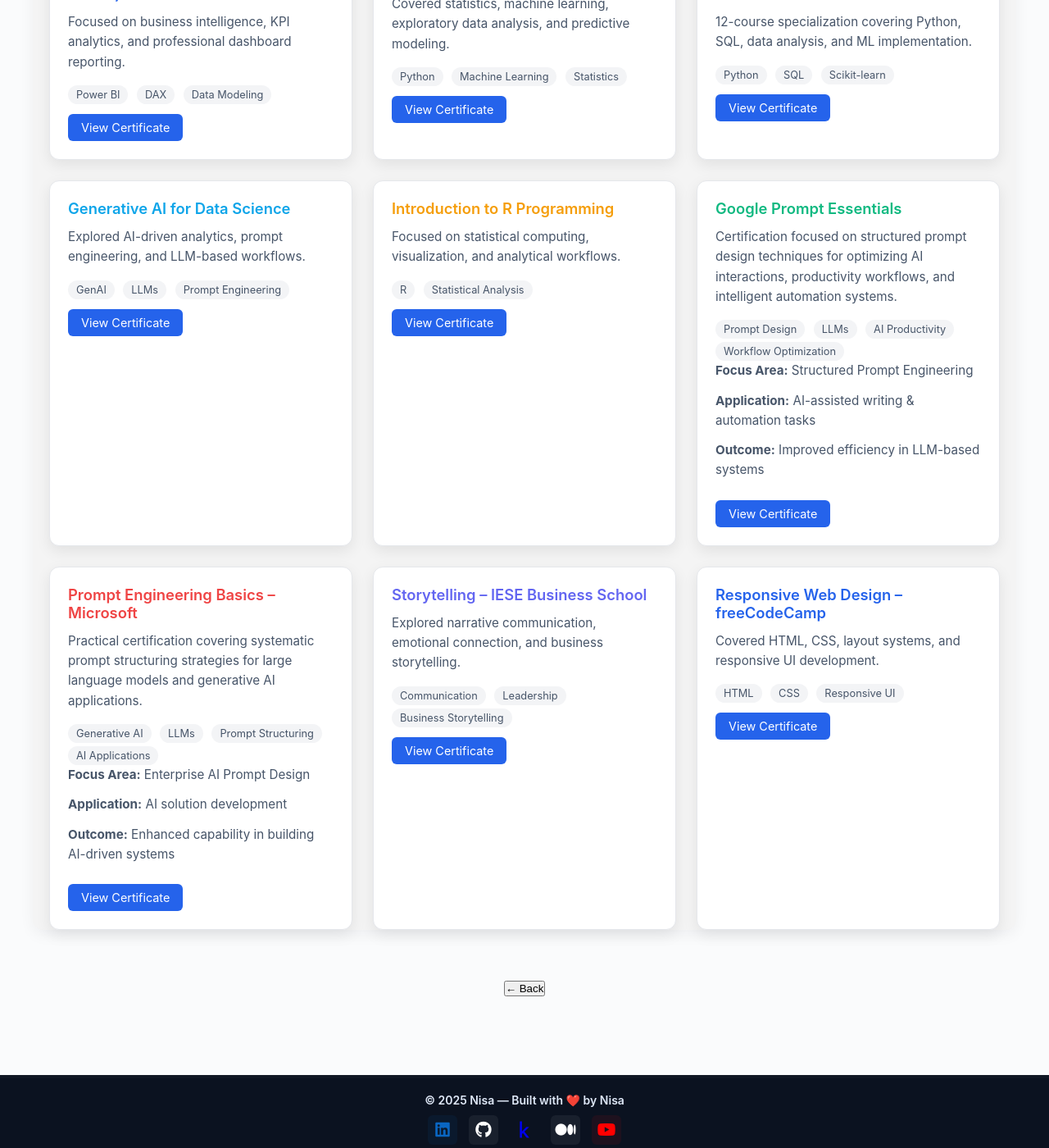
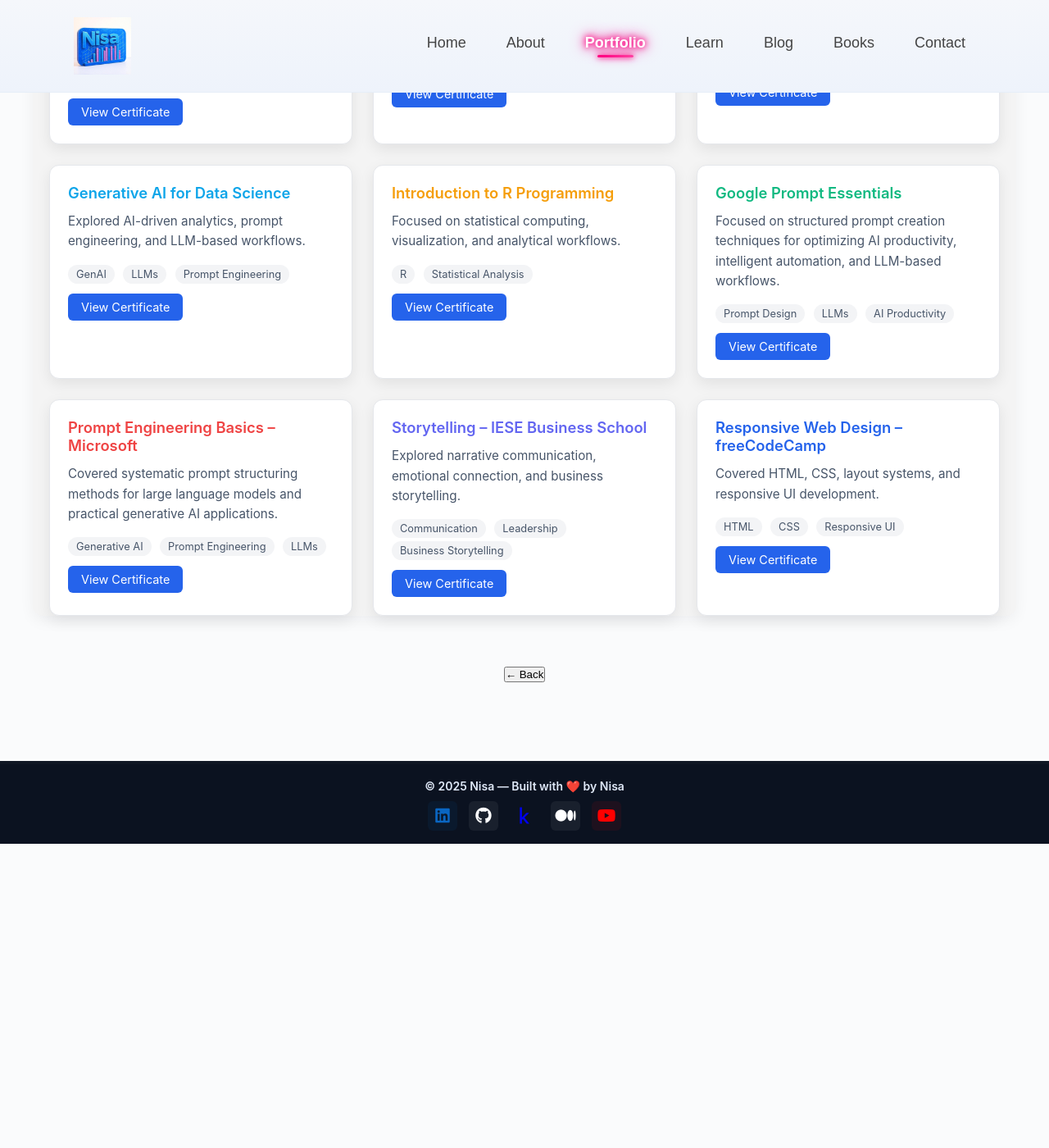
Before and after one commit to tabassumunnisa19/My_Personal_Website, a Jekyll site: the page portfolio-pages/certifications.html, which Jekyll copies as it is, in a window 1280 px wide and 1400 px high, scrolled down 382 px. Shown: the whole window at 82% size. Built offline with Jekyll 4.4.1, drawn with Linux system fonts in a browser that asks for light colours; after the commit the page ends 1411 px from its top, so only the background shows below that; some of the changed text lies outside the part shown.

Commit message:
Update certifications.html

```diff
--- a/portfolio-pages/certifications.html
+++ b/portfolio-pages/certifications.html
@@ -122,21 +122,29 @@
 
 <body>
 
-header class="site-header">
+<header class="site-header">
   <div class="site-container header-inner">
-    <a href="../index.html" class="logo"><img src="../logo.jpg" alt="Nisa logo" /></a>
+
+    <a href="../index.html" class="logo">
+      <img src="../logo.jpg" alt="Nisa logo">
+    </a>
+
     <button class="menu-toggle" aria-label="Toggle menu">
-      <span class="bar"></span><span class="bar"></span><span class="bar"></span>
+      <span class="bar"></span>
+      <span class="bar"></span>
+      <span class="bar"></span>
     </button>
+
     <nav id="main-nav" class="navbar" role="navigation">
       <a href="../index.html">Home</a>
       <a href="../about.html">About</a>
       <a href="../portfolio.html" class="active">Portfolio</a>
-      <a href="../learn.html" >Learn</a>
+      <a href="../learn.html">Learn</a>
       <a href="../blog.html">Blog</a>
       <a href="../books.html">Books</a>
       <a href="../contact.html">Contact</a>
     </nav>
+
   </div>
 </header>
 
@@ -203,27 +211,19 @@
       <a class="cert-btn" href="#">View Certificate</a>
     </div>
 
-    <!-- Google Prompt Essentials -->
+   <!-- Google Prompt Essentials -->
 <div class="card">
   <h3>Google Prompt Essentials</h3>
 
   <p>
-    Certification focused on structured prompt design techniques for
-    optimizing AI interactions, productivity workflows, and intelligent
-    automation systems.
+    Focused on structured prompt creation techniques for optimizing
+    AI productivity, intelligent automation, and LLM-based workflows.
   </p>
 
   <div class="tech-stack">
     <span>Prompt Design</span>
     <span>LLMs</span>
     <span>AI Productivity</span>
-    <span>Workflow Optimization</span>
-  </div>
-
-  <div class="metrics">
-    <p><strong>Focus Area:</strong> Structured Prompt Engineering</p>
-    <p><strong>Application:</strong> AI-assisted writing & automation tasks</p>
-    <p><strong>Outcome:</strong> Improved efficiency in LLM-based systems</p>
   </div>
 
   <a class="cert-btn" href="#">View Certificate</a>
@@ -235,26 +235,18 @@
   <h3>Prompt Engineering Basics – Microsoft</h3>
 
   <p>
-    Practical certification covering systematic prompt structuring
-    strategies for large language models and generative AI applications.
+    Covered systematic prompt structuring methods for large language
+    models and practical generative AI applications.
   </p>
 
   <div class="tech-stack">
     <span>Generative AI</span>
+    <span>Prompt Engineering</span>
     <span>LLMs</span>
-    <span>Prompt Structuring</span>
-    <span>AI Applications</span>
-  </div>
-
-  <div class="metrics">
-    <p><strong>Focus Area:</strong> Enterprise AI Prompt Design</p>
-    <p><strong>Application:</strong> AI solution development</p>
-    <p><strong>Outcome:</strong> Enhanced capability in building AI-driven systems</p>
   </div>
 
   <a class="cert-btn" href="#">View Certificate</a>
 </div>
-
     <div class="card">
       <h3>Storytelling – IESE Business School</h3>
       <p>Explored narrative communication, emotional connection, and business storytelling.</p>
```
